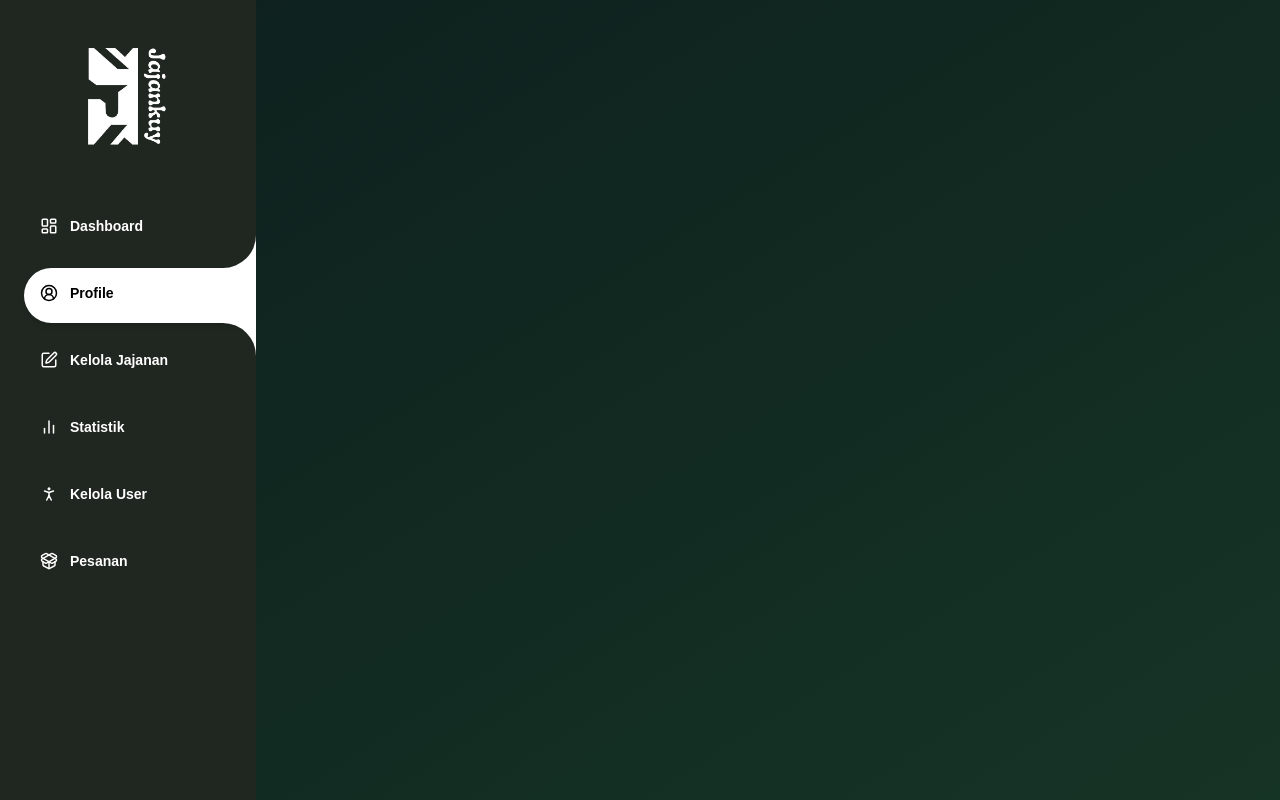
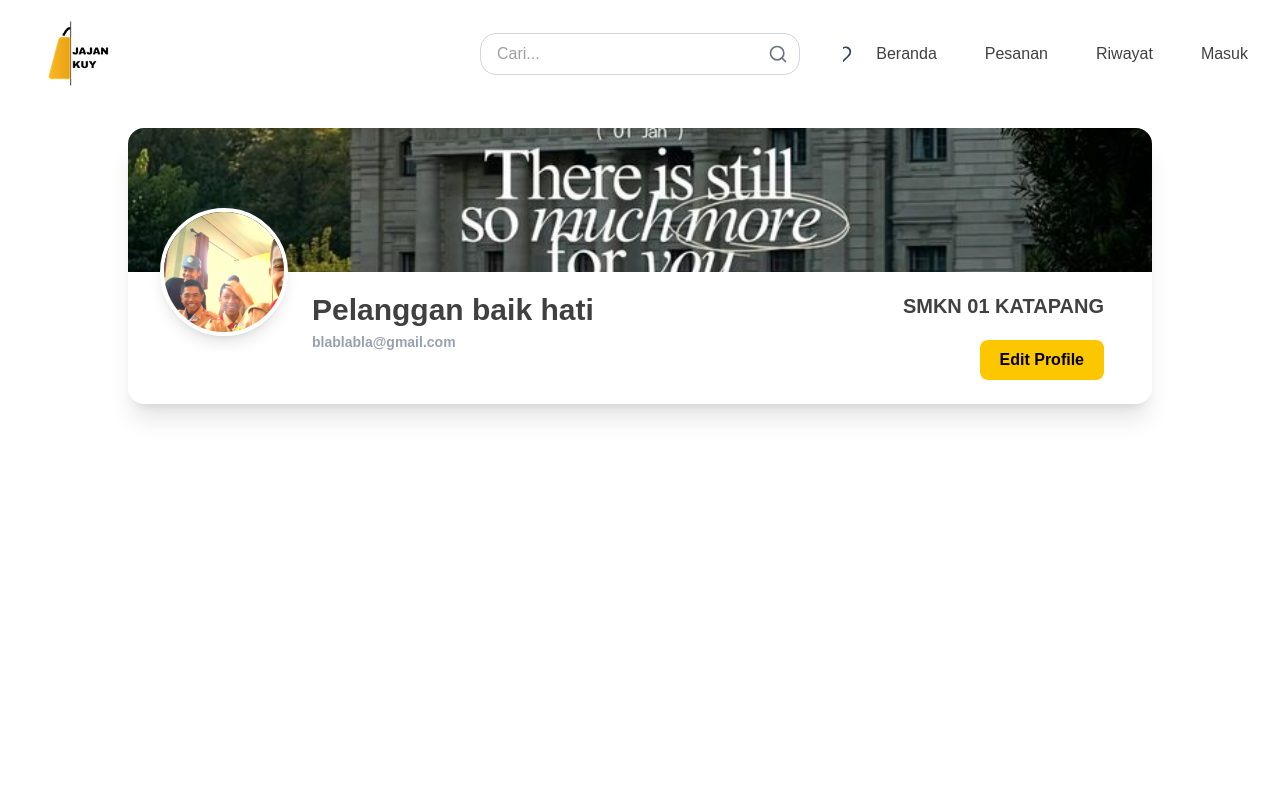
Before and after one commit to KevinSinatria/jajankuy-frontend, a React (Vite) app: page /profile in a window 1280 px wide. Built offline with nearby package versions, Linux system fonts and the light colour scheme.

Commit message:
feat:Penambahan Profilepage User

```diff
--- a/src/App.jsx
+++ b/src/App.jsx
@@ -13,6 +13,7 @@ import KelolaJajananPage from "./pages/admin/KelolaJajananPage";
 import KelolaUserPage from "./pages/admin/KelolaUserPage";
 import StatistikPage from "./pages/admin/StatistikPage";
 import PesananPage from "./pages/admin/PesananPage";
+import ProfilePage from "./pages/ProfilePage";
 
 function App() {
   return (
@@ -26,11 +27,12 @@ function App() {
         <Route path="/keranjang" element={<KeranjangPage />} />
         <Route path="/adminlogin" element={<LoginAdminPage />} />
         <Route path="/dashboard" element={<DashboardAdminPage />} />
-        <Route path="/profile" element={<ProfileAdminPage />} />
+        <Route path="/profileAdmin" element={<ProfileAdminPage />} />
         <Route path="/kelola-jajanan" element={<KelolaJajananPage />} />
         <Route path="/kelola-user" element={<KelolaUserPage />} />
         <Route path="/statistik" element={<StatistikPage />} />
         <Route path="/pesanan" element={<PesananPage />} />
+        <Route path="/profile" element={<ProfilePage/>} />
       </Routes>
     </>
   );
--- /dev/null
+++ b/src/pages/ProfilePage.jsx
@@ -0,0 +1,109 @@
+import React, { useState } from "react";
+import Navbar from "../components/Navbar";
+import FotoProfile from "../assets/PotoProfile.jpg";
+import BackroundProfile from "../assets/BackroundProfile.png";
+
+function ProfilePage() {
+  const [user, setUser] = useState({
+    username: "Pelanggan baik hati",
+    email: "blablabla@gmail.com",
+    role: "siswa",
+    password: "cobaa",
+  });
+
+  function handleEditUsername(e) {
+    setUser((u) => ({ ...u, username: e.target.value }));
+  }
+
+  function handleEditEmail(e) {
+    setUser((u) => ({ ...u, email: e.target.value }));
+  }
+
+  const hurufPertamaKapital =
+    user.username.charAt(0).toUpperCase() + user.username.slice(1);
+  const [isEdit, setIsEdit] = useState(false);
+  function handleEdit() {
+    setIsEdit(!isEdit);
+  }
+
+  return (
+    <div className="w-full min-h-screen flex flex-col bg-white text-neutral-700">
+      <Navbar />
+
+      <div className="flex flex-col items-center">
+        <div className="w-[90%] max-w-5xl mt-32 bg-white rounded-2xl shadow-xl overflow-hidden relative">
+          <div className="relative h-36 bg-gray-200">
+            <img
+              src={BackroundProfile}
+              alt="Background"
+              className="w-full h-full object-cover"
+            />
+            {/* {isEdit ?
+            <button className="absolute w-20 top-31 right-3 bg-white border px-4 py-1 rounded-lg shadow hover:bg-gray-100 text-black text-sm font-semibold">
+              Ubah
+            </button>
+            :
+            <span></span>
+            } */}
+          </div>
+
+          <div className="absolute left-8 w-32 h-32 rounded-full border-4 border-white overflow-hidden top-20 z-20 shadow-lg">
+            <img
+              src={FotoProfile}
+              alt="Profile"
+              className="w-full h-full object-cover"
+            />
+          </div>
+
+          {/* Info dan tombol Edit */}
+          <h1 className="ml-46 text-3xl font-bold absolute mt-5">
+            {user.username}
+          </h1>
+          <h1 className="ml-46 text-sm font-bold text-gray-400 absolute mt-15">
+            {user.email}
+          </h1>
+          <div className="pt-5 pb-6 px-6 md:px-12 flex flex-col justify-end items-center md:items-end">
+            <div className="text-xl font-semibold">SMKN 01 KATAPANG</div>
+            <button
+              className="bg-yellow-400 hover:bg-yellow-500 text-black font-semibold px-5 py-2 mt-5 rounded-lg transition duration-300"
+              onClick={handleEdit}
+            >
+              {isEdit ? "Simpan" : "Edit Profile"}
+            </button>
+          </div>
+        </div>
+        {isEdit && (
+          <div className="mt-20 w-[90%] max-w-5xl bg-white p-8 rounded-2xl shadow-md space-y-6 text-lg">
+            <div>
+              <label className="block text-gray-700 font-semibold mb-2">
+                Username
+              </label>
+              <input
+                type="text"
+                value={user.username}
+                onChange={handleEditUsername}
+                className="w-full px-4 py-3 border rounded-lg shadow-sm focus:outline-none focus:ring-2 focus:ring-green-400"
+                placeholder="Masukkan nama lengkap"
+              />
+            </div>
+
+            <div>
+              <label className="block text-gray-700 font-semibold mb-2">
+                Email
+              </label>
+              <input
+                type="email"
+                value={user.email}
+                onChange={handleEditEmail}
+                className="w-full px-4 py-3 border rounded-lg shadow-sm focus:outline-none focus:ring-2 focus:ring-green-400"
+                placeholder="Masukkan email aktif"
+              />
+            </div>
+          </div>
+        )}
+      </div>
+    </div>
+  );
+}
+
+export default ProfilePage;
```
Also changed, not shown: src/assets/BackroundProfile.png (added), src/assets/PotoProfile.jpg (added).
